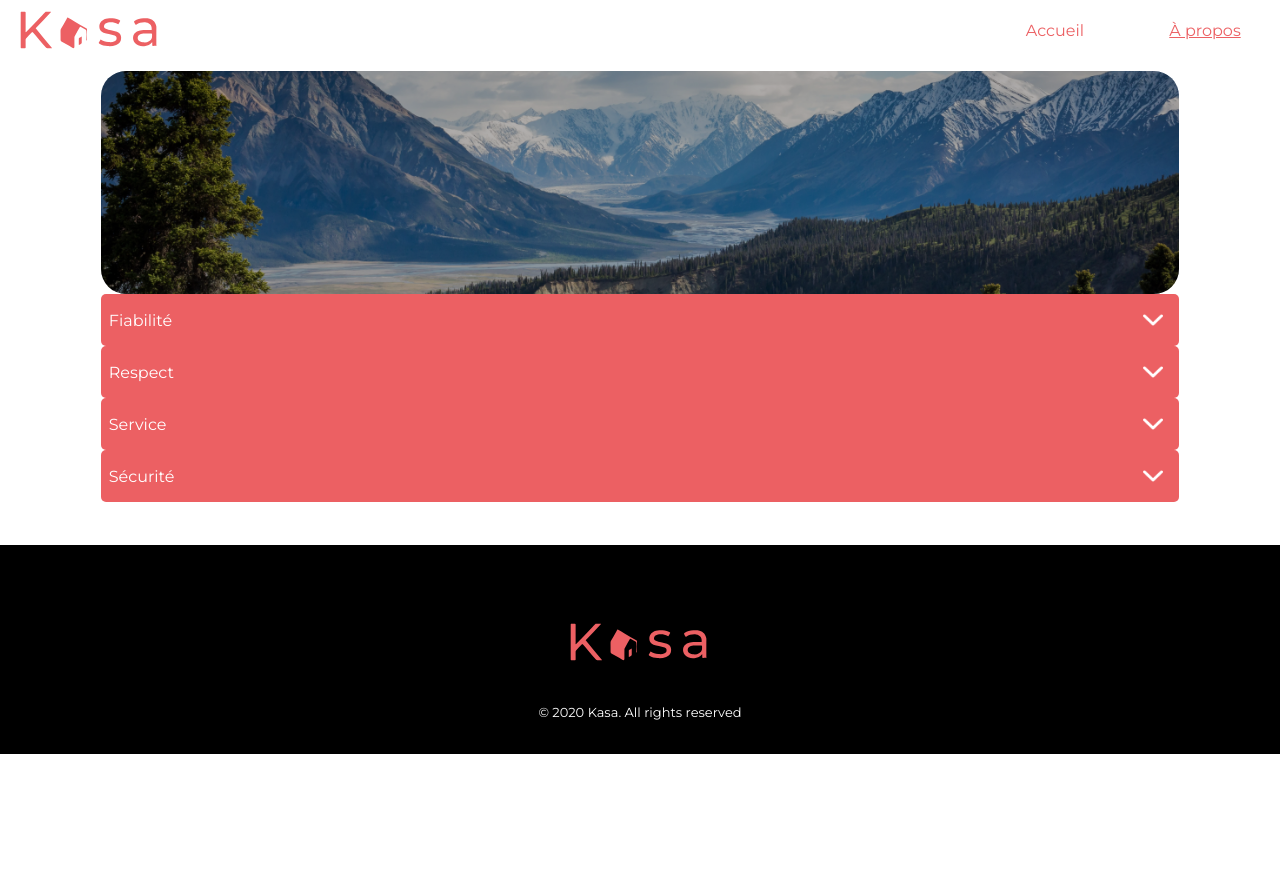
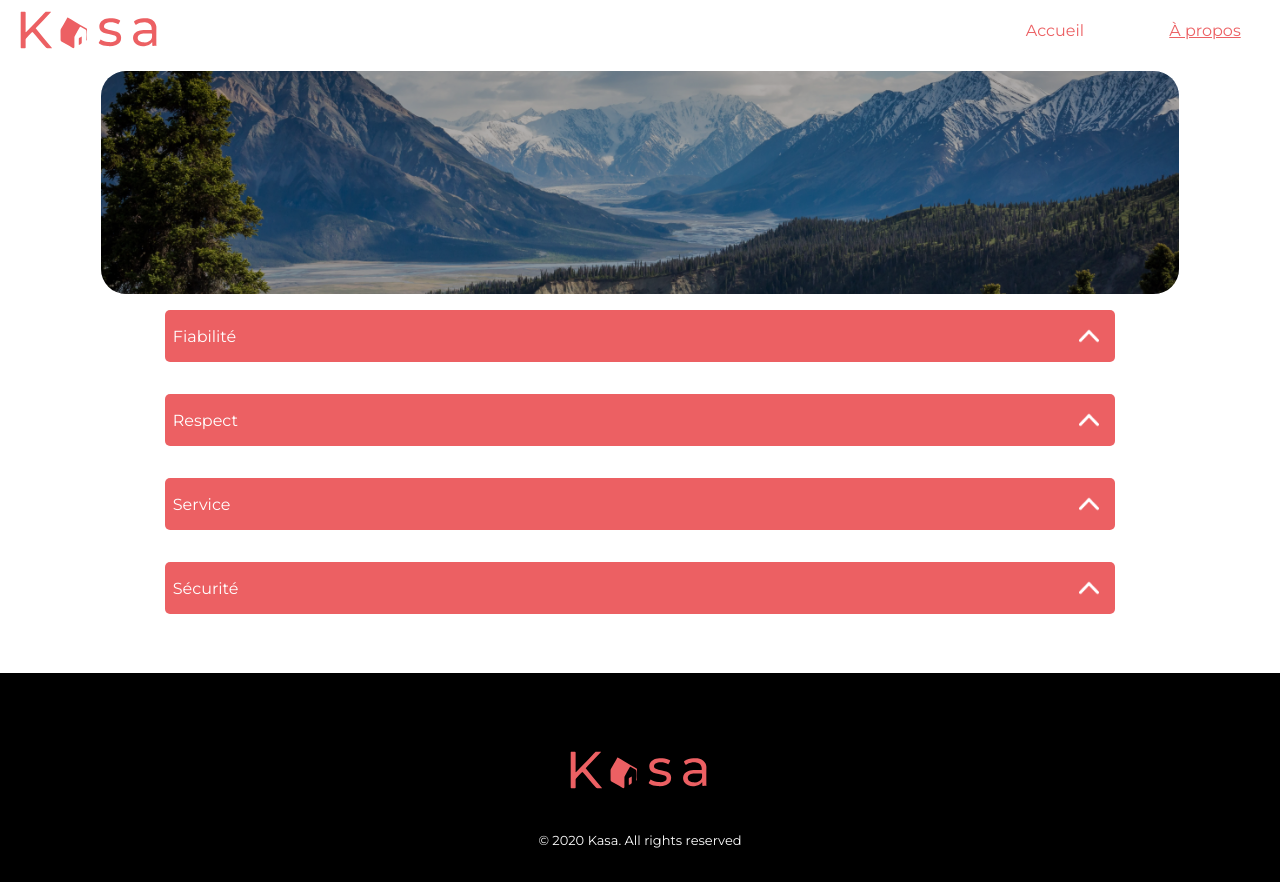
Before and after one commit to Benji-devw/kasa_location, a React (Create React App) app: page /about in a window 1280 px wide. Before the commit the page ends 800 px from the top, so only its background shows below. Built offline with nearby package versions, Linux system fonts and the light colour scheme.

Commit message:
fix/dopdown animation with wrap

```diff
--- a/src/components/article/dropdown.jsx
+++ b/src/components/article/dropdown.jsx
@@ -17,12 +17,11 @@ const Dropdown = ({ title, datas }) => {
         <img
           src="/Arrow.png"
           alt="arrow"
-          style={{ transform: open ? "rotate(180deg)" : "rotate(0deg)" }}
+          style={{ transform: open ? "rotate(0deg)" : "rotate(180deg)" }}
         />
       </div>
 
-      {/* {open && ( */}
-        <div className={`dropdown__content ${open ? "open" : "close"}`}>
+      <div className={`dropdown__content ${open ? "open" : ""}`}>
         <div className={`dropdown__item`}>
           {Array.isArray(datas) ? (
             datas.map((data, index) => <p key={index}>{data}</p>)
@@ -31,7 +30,6 @@ const Dropdown = ({ title, datas }) => {
           )}
         </div>
       </div>
-      {/* )} */}
     </div>
   );
 };
--- a/src/pages/About.js
+++ b/src/pages/About.js
@@ -31,7 +31,7 @@ const About = () => {
       <section>
         <article className="about">
           <Banner image={Img}></Banner>
-          {/* <div className="dropdowns"> */}
+          <div className="dropdowns">
             {abouts.map((about, id) => (
               <Dropdown
                 key={id}
@@ -39,7 +39,7 @@ const About = () => {
                 datas={about.description}
               />
             ))}
-          {/* </div> */}
+          </div>
         </article>
       </section>
     </Layout>
--- a/src/styles/About.scss
+++ b/src/styles/About.scss
@@ -1,15 +1,14 @@
 .about {
-  // display: flex;
-  // flex-direction: row;
+  display: flex;
+  flex-direction: column;
 
   .dropdowns {
-    // display: flex;
-    // flex-direction: row;
+    display: flex;
+    flex-wrap: wrap;
     margin: 0 4rem;
 
-    & .dropdown {
+    .dropdown {
       margin: 1rem 0;
-      // width: 100%;
     }
   }
 
--- a/src/styles/Dropdown.scss
+++ b/src/styles/Dropdown.scss
@@ -10,9 +10,10 @@
     cursor: pointer;
     border-radius: 5px;
     height: 52px;
+    margin-top: 1.5rem 0;
 
     & img {
-      transition: .3s ease-in-out;
+      transition: 0.3s ease-in-out;
       width: 20px;
       margin-right: 1rem;
     }
@@ -23,10 +24,8 @@
     display: flex;
     flex-direction: column;
     overflow: hidden;
-    height: 0;
-    transform: scaleY(0);
-    transition: all .5s ease-in-out;
-
+    height: 0px;
+    transition: all 0.5s ease-in-out;
   }
 
   .dropdown__item {
@@ -36,12 +35,13 @@
   }
 
   .open {
+    // transition: all .5s ease-in-out;
+
     height: 100%;
-    transform: scaleY(1) !important;
+    // transform: scaleY(1) !important;
     // animation: test .5 ease-in-out ;
     // transition: .5s ease-in-out;
     // height: calc(100% - 1px);
     // height: calc(100% - 1px);
   }
-
 }
--- a/src/styles/article.scss
+++ b/src/styles/article.scss
@@ -10,7 +10,7 @@
 
     &__title {
       text-align: left;
-      margin-right: 1rem ;
+      margin-right: 1rem;
     }
     &__author {
       display: flex;
```
Lines whose indentation alone changed are shown as unchanged.
